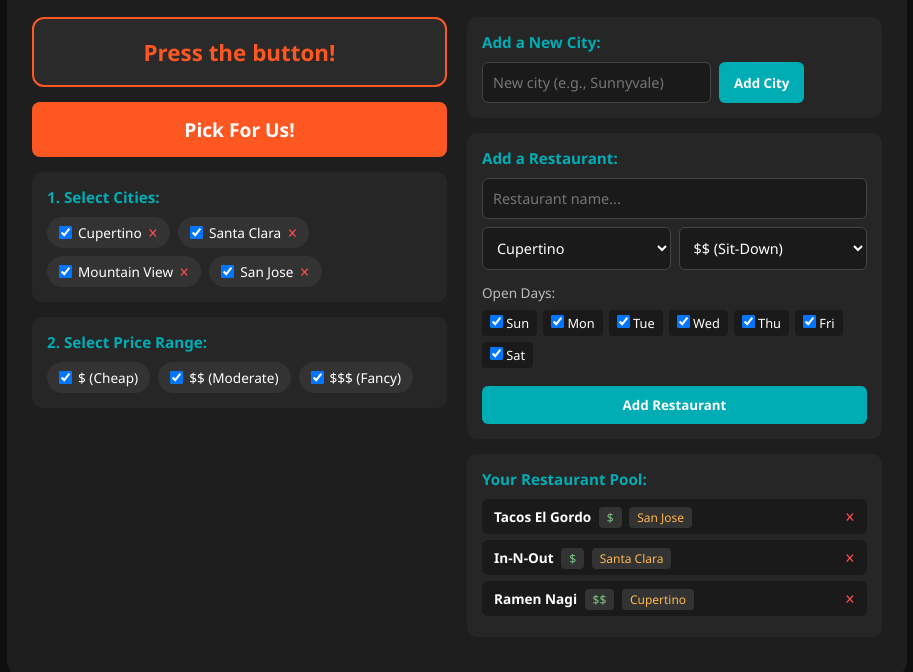
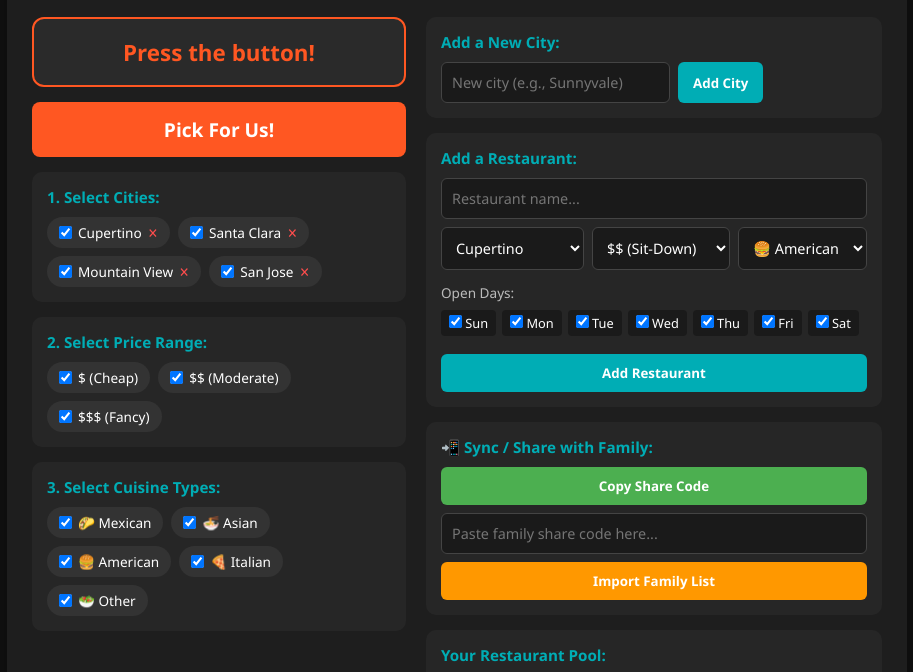
Before and after one commit to Deewe2016/Meal-picker, a plain HTML site: page index.html in a window 1280 px wide. Shown: the part 111-783 px from the top of the page, without its empty margins (183-1096 px from the left). Drawn offline with Linux system fonts and the light colour scheme.

Commit message:
Update index.html

```diff
--- a/index.html
+++ b/index.html
@@ -36,6 +36,17 @@
             <label class="checkbox-label"><input type="checkbox" value="$$$" class="price-filter" checked> $$$ (Fancy)</label>
           </div>
         </div>
+
+        <div class="section">
+          <h3>3. Select Cuisine Types:</h3>
+          <div class="checkbox-group">
+            <label class="checkbox-label"><input type="checkbox" value="Mexican" class="cuisine-filter" checked> 🌮 Mexican</label>
+            <label class="checkbox-label"><input type="checkbox" value="Asian" class="cuisine-filter" checked> 🍜 Asian</label>
+            <label class="checkbox-label"><input type="checkbox" value="American" class="cuisine-filter" checked> 🍔 American</label>
+            <label class="checkbox-label"><input type="checkbox" value="Italian" class="cuisine-filter" checked> 🍕 Italian</label>
+            <label class="checkbox-label"><input type="checkbox" value="Other" class="cuisine-filter" checked> 🥗 Other</label>
+          </div>
+        </div>
       </div>
 
       <div class="column">
@@ -59,6 +70,13 @@
                 <option value="$$" selected>$$ (Sit-Down)</option>
                 <option value="$$$">$$$ (Fancy)</option>
               </select>
+              <select id="cuisineSelect">
+                <option value="Mexican">🌮 Mexican</option>
+                <option value="Asian">🍜 Asian</option>
+                <option value="American" selected>🍔 American</option>
+                <option value="Italian">🍕 Italian</option>
+                <option value="Other">🥗 Other</option>
+              </select>
             </div>
 
             <label class="day-label">Open Days:</label>
@@ -77,6 +95,15 @@
         </div>
 
         <div class="section">
+          <h3>📲 Sync / Share with Family:</h3>
+          <div class="input-container flex-column">
+            <button onclick="exportData()" style="background-color: #4caf50;">Copy Share Code</button>
+            <input type="text" id="importInput" placeholder="Paste family share code here...">
+            <button onclick="importData()" style="background-color: #ff9800;">Import Family List</button>
+          </div>
+        </div>
+
+        <div class="section">
           <h3>Your Restaurant Pool:</h3>
           <ul id="restaurantList"></ul>
         </div>
```
